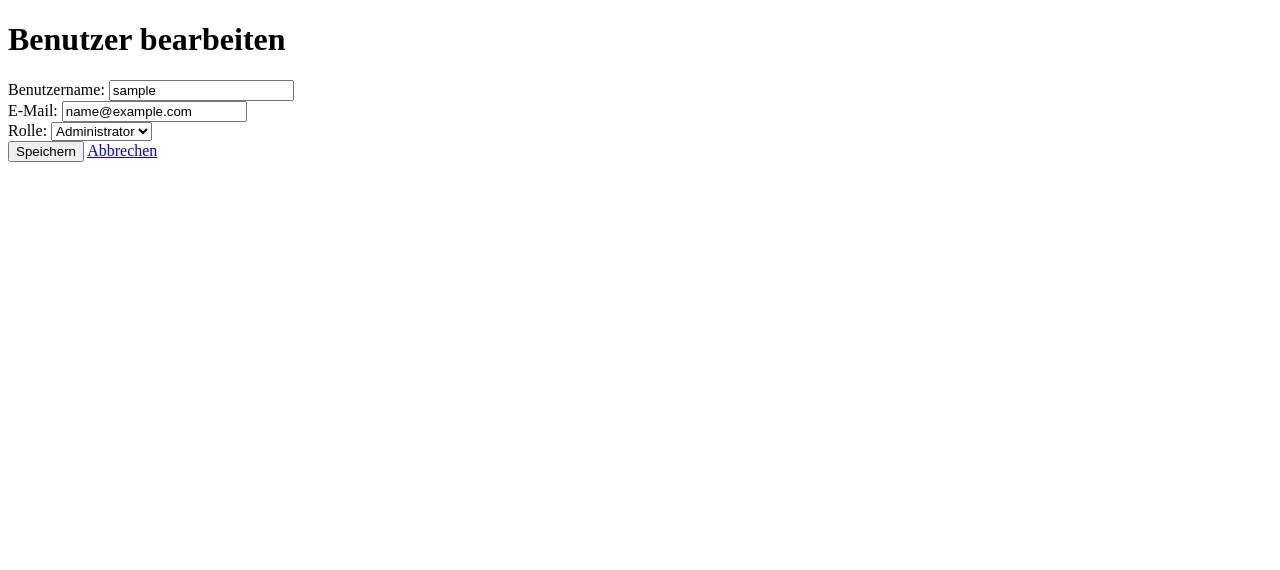
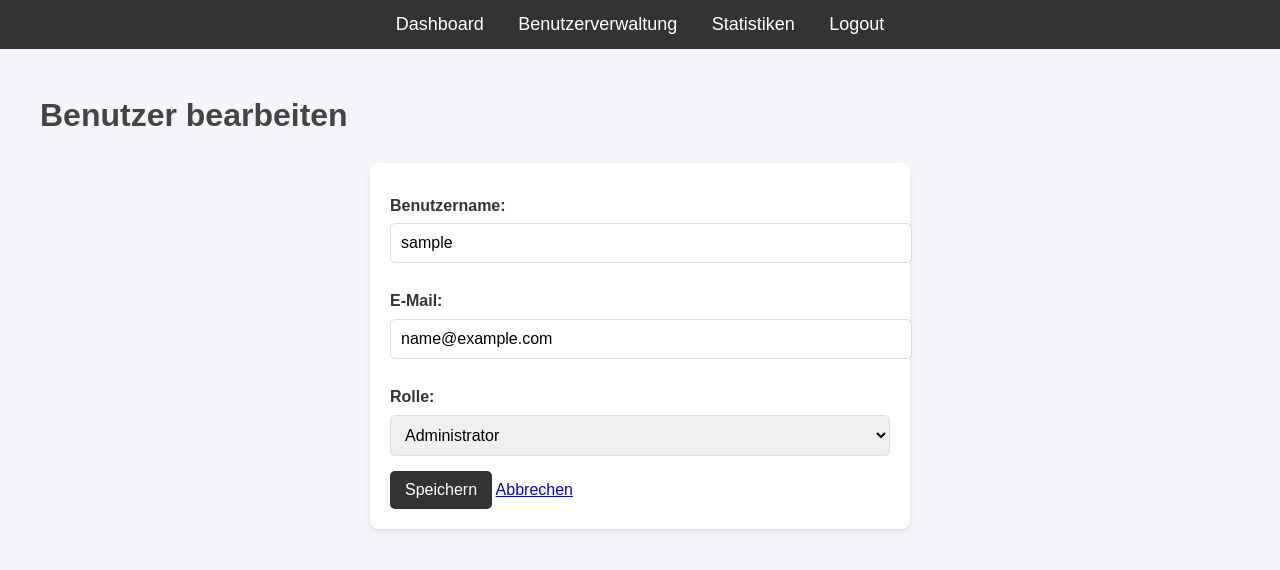
Before and after one commit to Imbajanox/basicCMS, a PHP site: page /admin/user_management/edit_user.php?id=1 in a window 1280 px wide. Shown: the top 570 px of the page. Run offline with PHP 8.4, Linux system fonts and the light colour scheme; the visitor is signed in with stand-in values (Sample User, id 1); tables that the repository leaves empty or names only in its code hold one stand-in row (values such as "Sample post").

Commit message:
added Style

```diff
--- a/admin/user_management/edit_user.php
+++ b/admin/user_management/edit_user.php
@@ -53,8 +53,16 @@ if ($_SERVER['REQUEST_METHOD'] === 'POST') {
 <html lang="de">
 <head>
     <title>Benutzer bearbeiten</title>
+    <link rel="stylesheet" href="../../style.css">
 </head>
 <body>
+    <nav>
+        <a href="dashboard.php">Dashboard</a>
+        <a href="manage_users.php">Benutzerverwaltung</a>
+        <a href="site_stats.php">Statistiken</a>
+        <a href="../logout.php">Logout</a>
+    </nav>
+    <div class="container">
     <h1>Benutzer bearbeiten</h1>
     <form method="POST">
         <label>Benutzername:</label>
@@ -73,5 +81,7 @@ if ($_SERVER['REQUEST_METHOD'] === 'POST') {
         <button type="submit">Speichern</button>
         <a href="../manage_users.php">Abbrechen</a>
     </form>
+</div>
+
 </body>
 </html>
--- a/style.css
+++ b/style.css
@@ -1,5 +1,117 @@
-th, td {
-    border-bottom: 1px solid #ddd;
-    padding: 15px;
-    text-align: left;
-  }
+/* Grundlegende Reset-Styles */
+body {
+  margin: 0;
+  font-family: Arial, sans-serif;
+  background-color: #f4f4f9;
+  color: #333;
+  line-height: 1.6;
+}
+
+/* Container */
+.container {
+  max-width: 1200px;
+  margin: 0 auto;
+  padding: 20px;
+}
+
+/* Navigation */
+nav {
+  background: #333;
+  color: #fff;
+  padding: 10px 0;
+  text-align: center;
+}
+
+nav a {
+  color: #fff;
+  text-decoration: none;
+  margin: 0 15px;
+  font-size: 18px;
+}
+
+nav a:hover {
+  text-decoration: underline;
+}
+
+/* Überschriften */
+h1, h2 {
+  color: #444;
+}
+
+/* Tabellen */
+table {
+  width: 100%;
+  border-collapse: collapse;
+  margin: 20px 0;
+  background-color: #fff;
+  border-radius: 8px;
+  overflow: hidden;
+  box-shadow: 0 2px 4px rgba(0, 0, 0, 0.1);
+}
+
+table th, table td {
+  padding: 15px;
+  text-align: left;
+  border-bottom: 1px solid #ddd;
+}
+
+table th {
+  background-color: #f4f4f9;
+  font-weight: bold;
+  color: #333;
+}
+
+table tr:hover {
+  background-color: #f9f9f9;
+}
+
+/* Buttons */
+button, a.button {
+  display: inline-block;
+  background: #333;
+  color: #fff;
+  padding: 10px 15px;
+  text-decoration: none;
+  border-radius: 5px;
+  border: none;
+  cursor: pointer;
+  font-size: 16px;
+}
+
+button:hover, a.button:hover {
+  background: #555;
+}
+
+/* Formular */
+form {
+  background: #fff;
+  padding: 20px;
+  border-radius: 8px;
+  box-shadow: 0 2px 4px rgba(0, 0, 0, 0.1);
+  max-width: 500px;
+  margin: 20px auto;
+}
+
+form label {
+  display: block;
+  margin: 10px 0 5px;
+  font-weight: bold;
+}
+
+form input, form select {
+  width: 100%;
+  padding: 10px;
+  margin-bottom: 15px;
+  border: 1px solid #ddd;
+  border-radius: 5px;
+  font-size: 16px;
+}
+
+/* Footer */
+footer {
+  text-align: center;
+  padding: 10px 0;
+  background: #333;
+  color: #fff;
+  margin-top: 20px;
+}
```
Also changed, not shown: admin/manage_users.php (+7 -0 lines), admin/site_stats.php (+33 -0 lines).
